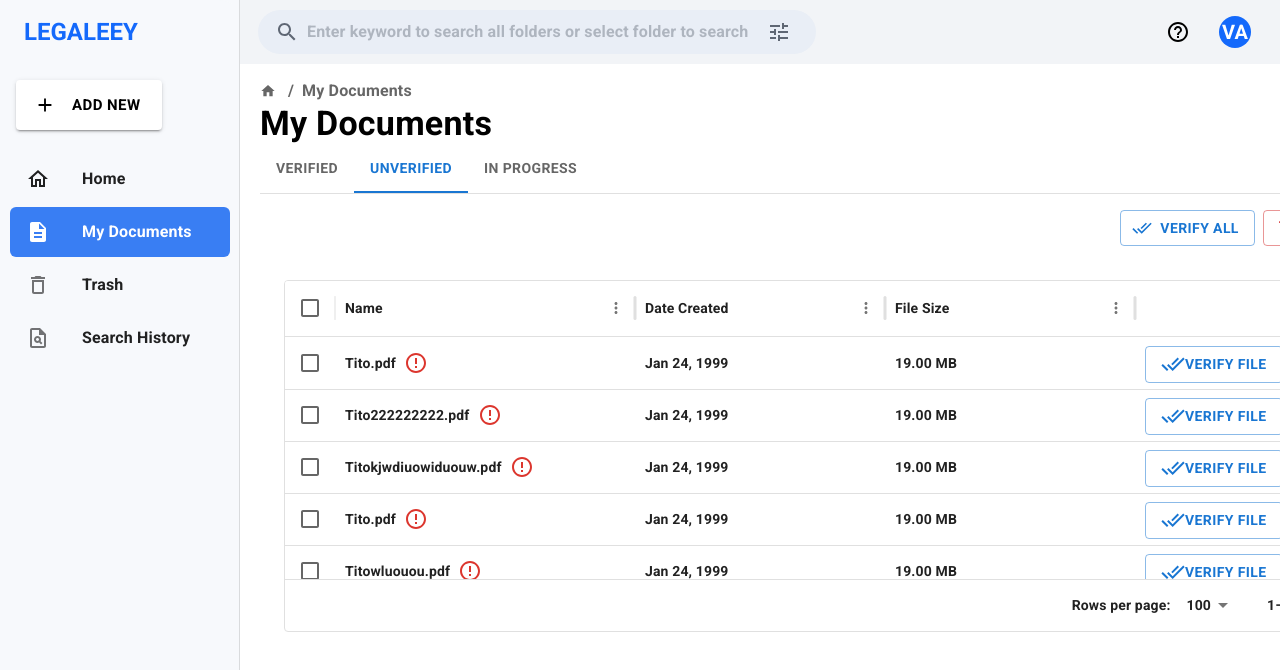
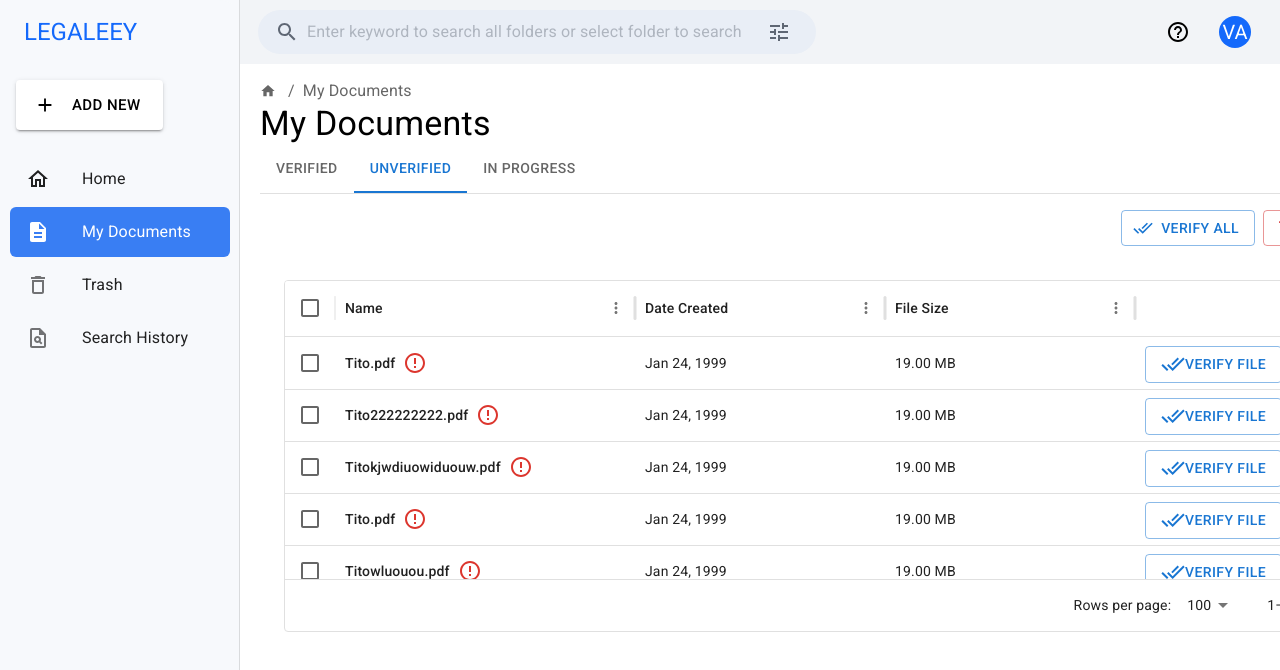
Before and after one commit to kartheeswaranTito/legaleey-amplify-deploy, a Next.js app: page /my-documents in a window 1280 px wide. Shown: the top 670 px of the page. Built offline with nearby package versions, Linux system fonts and the light colour scheme.

Commit message:
weight alignments

```diff
--- a/src/app/my-documents/page.tsx
+++ b/src/app/my-documents/page.tsx
@@ -31,7 +31,8 @@ import ErrorOutlineIcon from '@mui/icons-material/ErrorOutline';
 import { DataGrid, GridRowSelectionModel } from '@mui/x-data-grid';
 import CloseIcon from "@mui/icons-material/Close";
 import '@fontsource/roboto/700.css';
-
+import '@fontsource/roboto/500.css';
+import '@fontsource/roboto/400.css';
 interface Row {
   id: number;
   name: string;
@@ -119,8 +120,9 @@ export default function MyDocuments() {
       width: 300,
       headerClassName: 'header-spacing',
       cellClassName: 'cell-spacing',
+
       renderCell: (params: any) => (
-        <Box sx={{ display: 'flex', alignItems: 'center' }}>
+        <Box sx={{ display: 'flex', alignItems: 'center', fontWeight:'500' }}>
           {params.row.name}
           {!params.row.verified && (
             <ErrorOutlineIcon sx={{ color: '#DC362E', ml: 1}} />
@@ -137,6 +139,26 @@ export default function MyDocuments() {
       headerClassName: 'header-spacing',
       cellClassName: 'cell-spacing',
     },
+    // {
+    //   field: 'date',
+    //   headerName: 'Date Created',
+    //   width: 250,
+    //   headerClassName: 'header-spacing',
+    //   cellClassName: 'cell-spacing',
+    //   renderCell: (params: any) => (
+    //     <Typography
+    //       sx={{
+    //         fontFamily: 'Roboto',
+    //         fontSize: '14px',
+    //         fontWeight: 400,
+    //         lineHeight: '19px',
+    //          textAlign: 'left'
+    //       }}
+    //     >
+    //       {params.row.date}
+    //     </Typography>
+    //   ),
+    // },
     {
       field: 'size',
       headerName: 'File Size',
```
Also changed, not shown: 1 other file (tests, documents, lock files or other folders).
